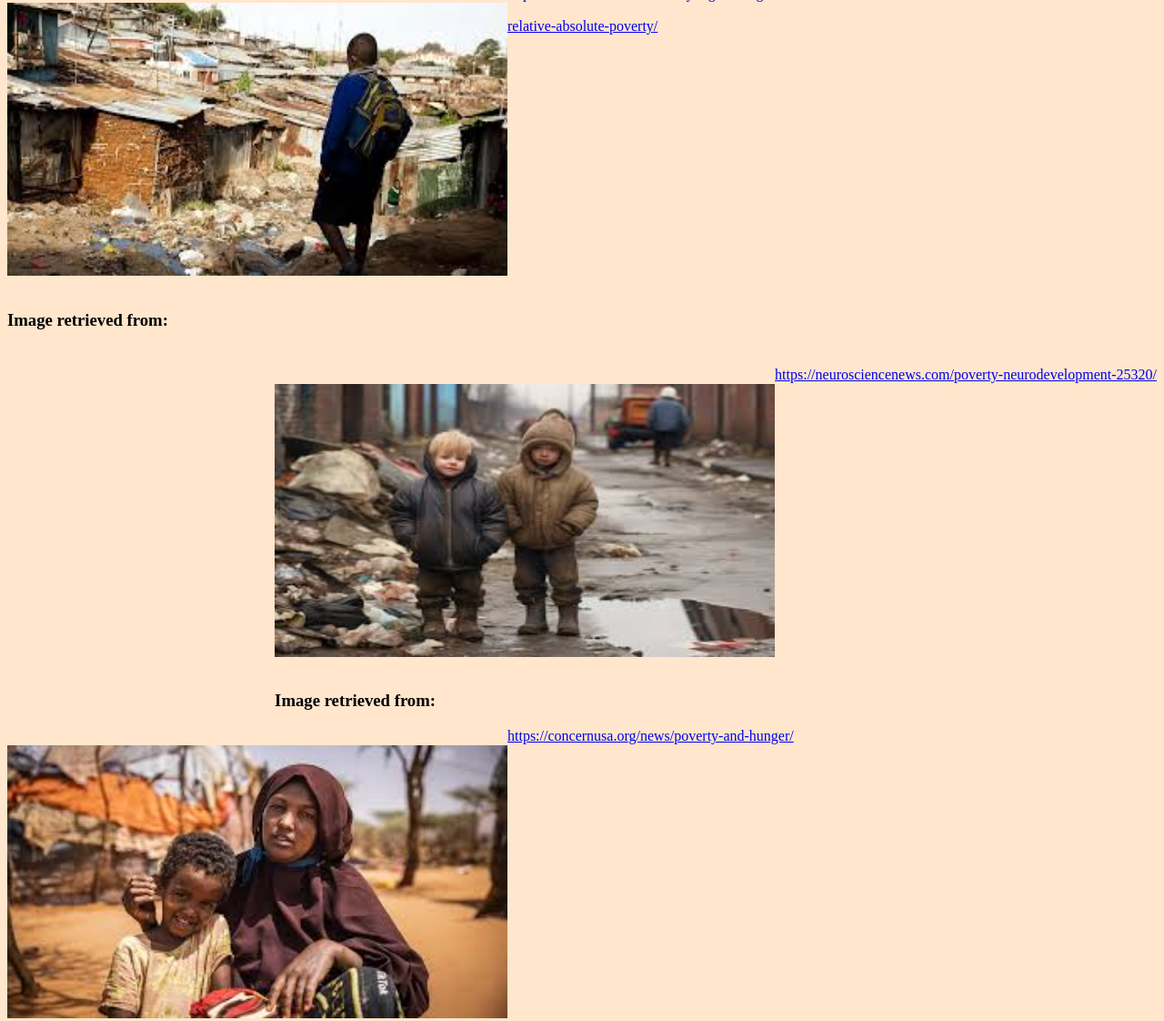
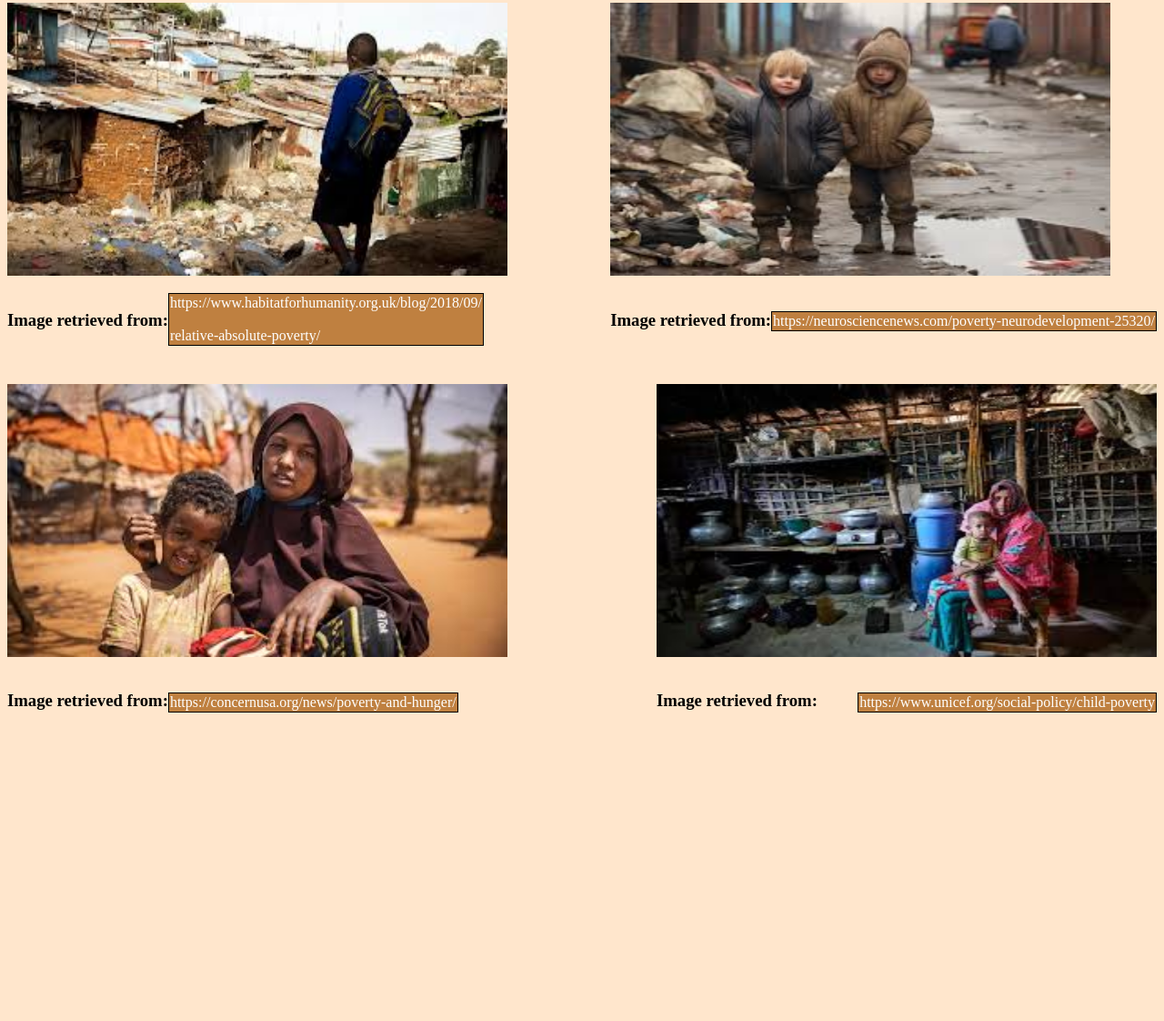
Before and after one commit to AndreiJosefQSalvo/FinalProject, a plain HTML site: page Home.html in a window 1280 px wide. Shown: the part 183-1305 px from the top of the page at 91% size. After the commit the page ends 983 px from the top, so only its background shows below. Drawn offline with Linux system fonts and the light colour scheme.

Commit message:
Update Style.css

```diff
--- a/Style.css
+++ b/Style.css
@@ -32,7 +32,7 @@ img {
 }
 
 .topnav a:hover {
-  background-color: #e6e6e6;
+  background-color: white;
   color: black;
 }
 
@@ -41,9 +41,19 @@ img {
  clear: left;
 }
 
+.one a {
+ float: left;
+}
+
 .two {
  float: right;
  clear: right;
+}
+
+.two a {
+ float: right;
+ clear: right;
+ margin-top: 20px;
 }
 
 .three {
@@ -51,7 +61,56 @@ img {
  clear: left;
 }
 
+.three a {
+ float: left;
+ margin-top: 20px;
+}
+
 .four {
  float: right;
  clear: right;
 }
+
+.four a {
+ float: right;
+ clear: right;
+ margin-top: 20px;
+}
+
+.one a:link, .two a:link, .three a:link, .four a:link {
+color:white;
+background-color: #bf8040;
+text-decoration: none;
+border: solid black 1px;
+padding: 1px;
+}
+
+.one a:hover, .two a:hover, .three a:hover, .four a:hover {
+color:black;
+background-color: white;
+text-decoration: none;
+border: solid black 1px;
+padding: 1px;
+}
+
+.one a:active, .two a:active, .three a:active, .four a:active {
+color:white;
+background-color: lightblue;
+text-decoration: none;
+border: solid black 1px;
+padding: 1px;
+}
+
+.one a:visited, .two a:visited, .three a:visited, .four a:visited {
+color:white;
+text-decoration: none;
+border: solid black 1px;
+padding: 1px;
+}
+
+.one a:visited:hover, .two a:visited:hover, .three a:visited:hover, .four a:visited:hover {
+color:black;
+text-decoration: none;
+border: solid black 1px;
+padding: 1px;
+}
```
